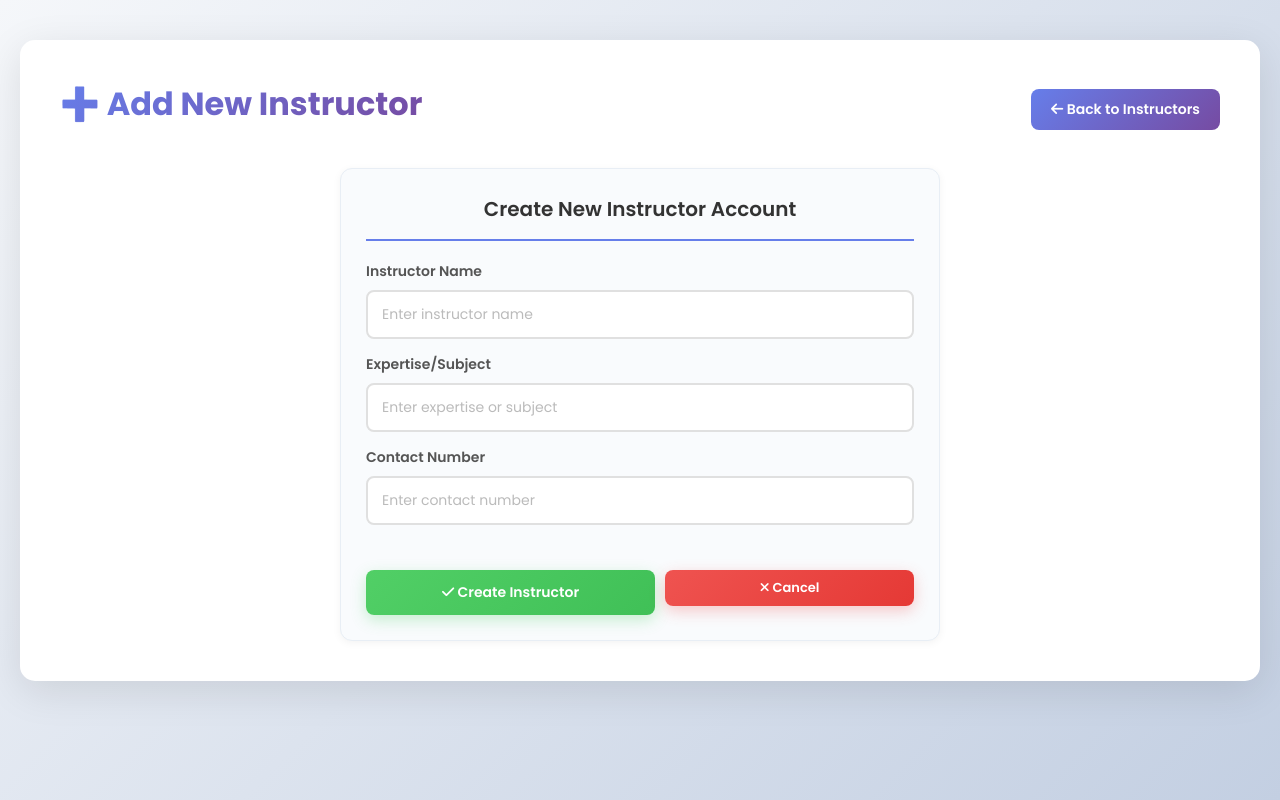
After one commit to Its-Akshat-0/project, a Flask app: page /instructors/add in a window 1280 px wide. The commit adds this page. Run offline with Flask 3, Linux system fonts and the light colour scheme; a user stored in the database is signed in.

Commit message:
Updated feature or fixed bug

```diff
--- a/app/routes/auth.py
+++ b/app/routes/auth.py
@@ -127,6 +127,20 @@ def delete_user(id):
 def instructor_dashboard():
     data = Instructors.query.all()
     return render_template('Instructor_dashboard.html', data=data)
+
+
+@auth.route('/instructors/add', methods=['GET', 'POST'])
+@login_required
+def add_instructor_page():
+    if request.method == 'POST':
+        instructor_name = request.form['instructor_name']
+        expertise = request.form['expertise']
+        contact = request.form['contact']
+        db.session.add(Instructors(instructor_name=instructor_name, expertise=expertise, contact=contact))
+        db.session.commit()
+        flash("Instructor added successfully!")
+        return redirect(url_for('auth.instructor_dashboard'))
+    return render_template('add_instructor.html')
 
 
 # -------- COURSES --------
--- /dev/null
+++ b/app/templates/add_instructor.html
@@ -0,0 +1,45 @@
+{% extends "base.html" %}
+{% block title %}Add New Instructor{% endblock %}
+
+{% block content %}
+<div class="container">
+  <!-- Header with Back Button -->
+  <div style="display: flex; justify-content: space-between; align-items: center; margin-bottom: 30px;">
+    <h1>➕ Add New Instructor</h1>
+    <a href="{{ url_for('auth.instructor_dashboard') }}" style="text-decoration: none;">
+      <button style="background: linear-gradient(135deg, #667eea 0%, #764ba2 100%); color: white; padding: 10px 20px; border: none; border-radius: 8px; cursor: pointer; font-weight: 600; transition: all 0.3s ease;">
+        <i class="fas fa-arrow-left"></i> Back to Instructors
+      </button>
+    </a>
+  </div>
+
+  <!-- Add Instructor Form -->
+  <div class="card" style="max-width: 600px; margin: 0 auto; animation: slideDown 0.3s ease-out;">
+    <h2 style="text-align: center; margin-top: 0;">Create New Instructor Account</h2>
+    <form method="POST" action="{{ url_for('auth.add_instructor_page') }}">
+      <label for="instructor_name">Instructor Name</label>
+      <input type="text" id="instructor_name" name="instructor_name" required placeholder="Enter instructor name">
+
+      <label for="expertise">Expertise/Subject</label>
+      <input type="text" id="expertise" name="expertise" required placeholder="Enter expertise or subject">
+
+      <label for="contact">Contact Number</label>
+      <input type="tel" id="contact" name="contact" required placeholder="Enter contact number">
+
+      <div style="display: flex; gap: 10px; margin-top: 20px;">
+        <button type="submit" class="insert-btn" style="flex: 1;">
+          <i class="fas fa-check"></i> Create Instructor
+        </button>
+        <a href="{{ url_for('auth.instructor_dashboard') }}" style="flex: 1; text-decoration: none;">
+          <button type="button" class="delete-btn" style="width: 100%;">
+            <i class="fas fa-times"></i> Cancel
+          </button>
+        </a>
+      </div>
+    </form>
+  </div>
+</div>
+
+<!-- 🧠 Page-specific Scripts -->
+{% block scripts %}{% endblock %}
+{% endblock %}
```
Also changed, not shown: app/templates/Instructor_dashboard.html (+23 -23 lines), instance/users.db.
